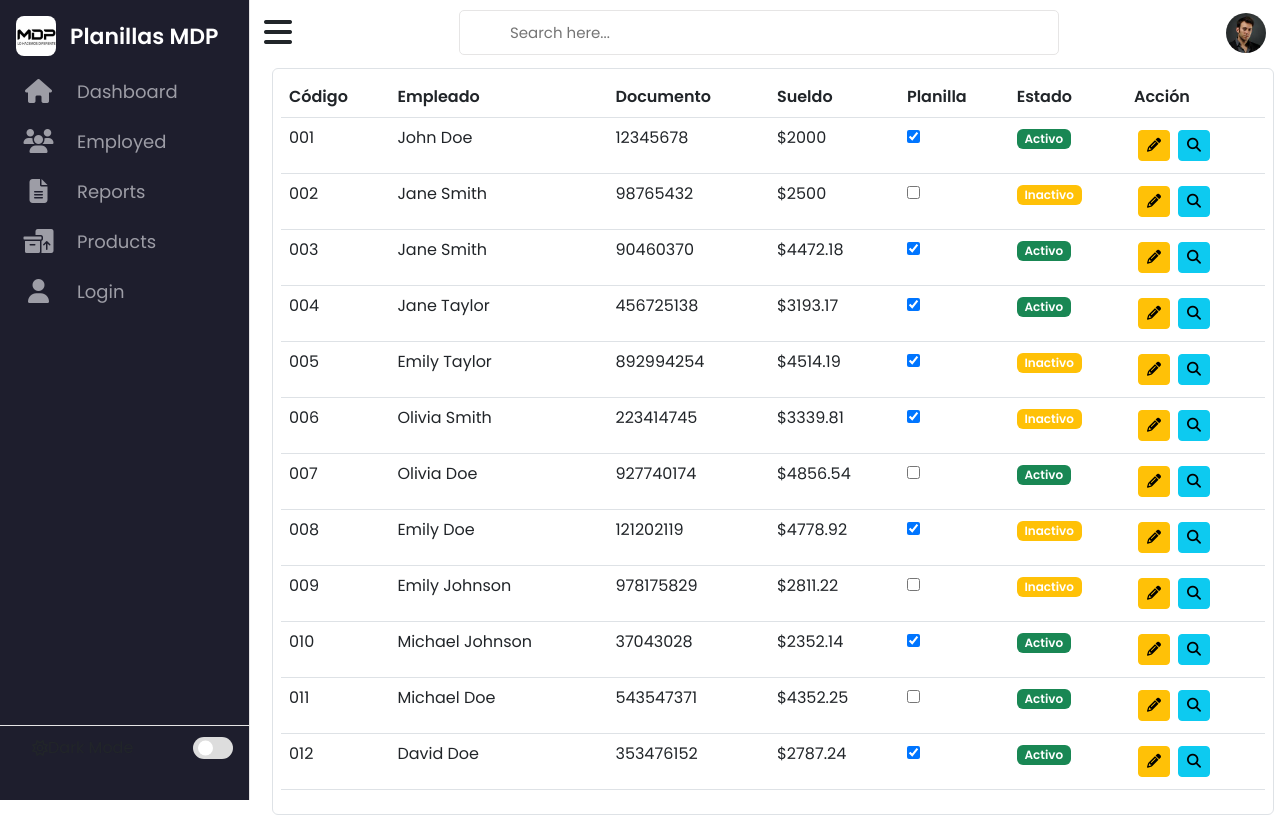
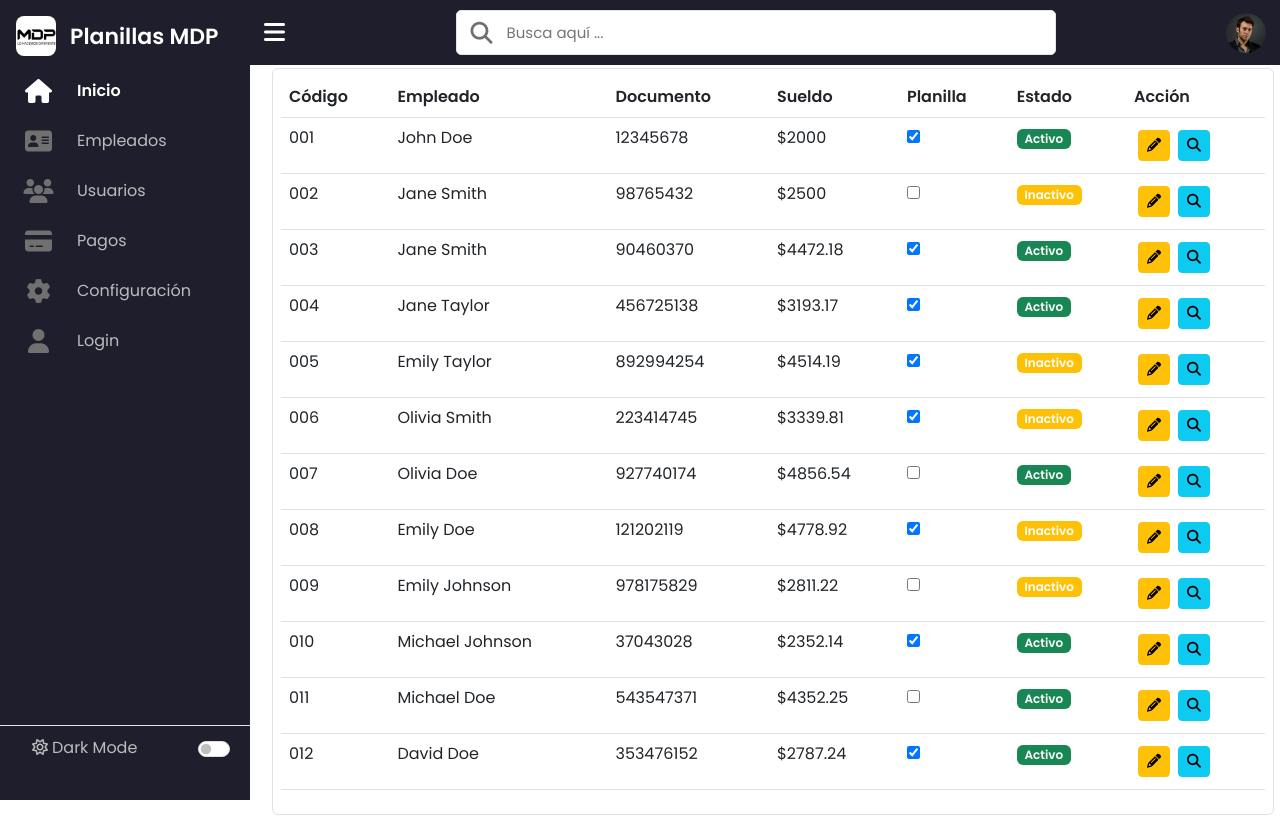
Before and after one commit to Jerick97/MDP-PRY-SistemaDePlanillas-Frontend, a React (Vite) app: page / in a window 1280 px wide. Built offline with nearby package versions, Linux system fonts and the light colour scheme.

Commit message:
style(frontend): Se agrego estilos para menu active

```diff
--- a/src/App.css
+++ b/src/App.css
@@ -1,7 +1,27 @@
 .bg-main {
-  background-color: #efefef;
+  background-color: #1e1e2d !important;
 }
 
 .error-page__container {
   height: 100vh;
 }
+
+.hidden {
+  display: none;
+}
+
+.menu-items ul a {
+  color: #bcbcbc;
+}
+
+.menu-items ul a:hover,
+.menu-items ul a:hover i {
+  color: #fff;
+  font-weight: 900;
+}
+
+.menu-items ul a.active,
+.menu-items ul a.active i {
+  color: #fff !important;
+  font-weight: 900;
+}
--- a/src/assets/css/BaseTemplate.css
+++ b/src/assets/css/BaseTemplate.css
@@ -30,6 +30,7 @@ body {
   min-height: 100vh;
   background-color: var(--primary-color);
 }
+
 body.dark {
   --primary-color: #3a3b3c;
   --panel-color: #242526;
@@ -72,9 +73,6 @@ nav {
   width: 250px;
   padding: 10px 14px;
   background-color: #1e1e2d;
-
-  /* background-color: var(--panel-color); */
-  border-right: 1px solid var(--border-color);
   transition: var(--tran-05);
 }
 nav.close {
@@ -98,7 +96,6 @@ nav .logo-name .logo_name {
   font-size: 22px;
   font-weight: 600;
   color: #ffffff;
-  /* color: var(--text-color); */
   margin-left: 14px;
   transition: var(--tran-05);
 }
@@ -145,13 +142,11 @@ body.dark li a:hover:before {
   align-items: center;
   justify-content: center;
   color: var(--black-light-color);
-  color: #9d9da6;
 }
 .menu-items li a .link-name {
   font-size: 18px;
   font-weight: 400;
-  color: #9d9da6;
-  /* color: var(--black-light-color);     */
+  color: #bcbcbc;
   transition: var(--tran-05);
 }
 nav.close li a .link-name {
@@ -162,10 +157,14 @@ nav.close li a .link-name {
 .nav-links li a:hover .link-name {
   color: var(--primary-color);
 }
+
+.mode {
+  color: #bcbcbc;
+}
+
 body.dark .nav-links li a:hover i,
 body.dark .nav-links li a:hover .link-name {
-  color: #ffffff;
-  /* color: var(--text-color); */
+  color: var(--text-color);
 }
 .menu-items .logout-mode {
   padding-top: 10px;
@@ -218,6 +217,7 @@ body.dark .switch:before {
   width: calc(100% - 250px);
   padding: 10px 14px;
   transition: var(--tran-05);
+  border: none;
 }
 nav.close ~ .dashboard {
   left: 73px;
--- a/src/components/data/ItemsMenuData.js
+++ b/src/components/data/ItemsMenuData.js
@@ -1,23 +1,28 @@
 export const ItemsMenuData = [
   {
-    title: "Dashboard",
+    title: "Inicio",
     href: "/",
     iconClass: "fa-solid fa-house",
   },
   {
-    title: "Employed",
+    title: "Empleados",
     href: "/create_employed",
+    iconClass: "fa-solid fa-address-card",
+  },
+  {
+    title: "Usuarios",
+    href: "/users",
     iconClass: "fa-solid fa-users",
   },
   {
-    title: "Reports",
-    href: "#",
-    iconClass: "fa-solid fa-file-lines",
+    title: "Pagos",
+    href: "/payments",
+    iconClass: "fa-solid fa-credit-card",
   },
   {
-    title: "Products",
-    href: "#",
-    iconClass: "fa-solid fa-boxes-packing",
+    title: "Configuración",
+    href: "/config",
+    iconClass: "fa-solid fa-gear",
   },
   {
     title: "Login",
--- a/src/layouts/MainLayout.jsx
+++ b/src/layouts/MainLayout.jsx
@@ -1,13 +1,33 @@
 import "../assets/css/BaseTemplate.css";
-import { useState } from "react";
+import { useEffect, useState } from "react";
 import { ItemsMenuData } from "../components/data/ItemsMenuData";
 import LogoMdp from "../assets/images/mdpLogo.jpg";
 import Avatar from "../assets/images/Avatar1.jpg";
-import { Link, Outlet } from "react-router-dom";
+import { Outlet, NavLink } from "react-router-dom";
 
 function MainLayout() {
   const [sidebar, setSidebar] = useState(true);
   const showSidebar = () => setSidebar(!sidebar);
+  const [isDarkMode, setIsDarkMode] = useState(false);
+
+  const toggleDarkMode = () => {
+    setIsDarkMode(!isDarkMode);
+  };
+
+  const [isMobile, setIsMobile] = useState(window.innerWidth < 768);
+
+  useEffect(() => {
+    const handleResize = () => {
+      setIsMobile(window.innerWidth < 768);
+    };
+
+    window.addEventListener("resize", handleResize);
+
+    return () => {
+      window.removeEventListener("resize", handleResize);
+    };
+  }, []);
+
   return (
     <>
       <nav className={sidebar ? "p-0" : "p-0 close"}>
@@ -22,42 +42,54 @@ function MainLayout() {
             Planillas MDP
           </span>
         </div>
-        <div className="menu-items ">
+        <div className="menu-items">
           <ul className="p-0 nav-links">
             {ItemsMenuData.map((item, index) => {
               return (
                 <li key={index}>
-                  <Link to={item.href}>
+                  <NavLink to={item.href}>
                     <i className={item.iconClass + " m-3"}></i>
-                    <span className="link-name">{item.title}</span>
-                  </Link>
+                    <span>{item.title}</span>
+                  </NavLink>
                 </li>
               );
             })}
           </ul>
           <ul className="logout-mode">
-            <li className="mode">
+            <li className="mode d-flex align-items-center justify-content-between">
               {sidebar ? (
-                <>
+                <div className={`${isMobile ? "hidden" : "d-none d-md-block"}`}>
                   <i className="fa-regular fa-sun"></i>
-                  <span className="link-name">Dark Mode</span>
-                </>
+                  <span className="link-name mx-1">
+                    {isDarkMode ? "Light Mode" : "Dark Mode"}
+                  </span>
+                </div>
               ) : (
                 <span>&nbsp;</span>
               )}
-              <div className="mode-toggle">
-                <span className="switch"></span>
+              <div className="form-check form-switch mode-toggle">
+                <input
+                  className="form-check-input"
+                  type="checkbox"
+                  role="switch"
+                  id="flexSwitchCheckChecked"
+                  checked={isDarkMode}
+                  onChange={toggleDarkMode}
+                />
               </div>
             </li>
           </ul>
         </div>
       </nav>
-      <section className="dashboard bg-main">
-        <div className="top">
-          <i className="fa-solid fa-bars fa-2xl" onClick={showSidebar}></i>
+      <section className="dashboard">
+        <div className="top bg-main">
+          <i
+            className="fa-solid fa-bars fa-xl text-white"
+            onClick={showSidebar}
+          ></i>
           <div className="search-box">
-            <i className="uil uil-search"></i>
-            <input type="text" placeholder="Search here..." />
+            <i className="fa-solid fa-magnifying-glass"></i>
+            <input type="text" placeholder="Busca aquí ..." />
           </div>
           <img src={Avatar} alt="user" />
         </div>
--- a/src/pages/createEmployed/FormPerfil.jsx
+++ b/src/pages/createEmployed/FormPerfil.jsx
@@ -1,3 +1,4 @@
+import Avatar from "../../assets/images/Avatar1.jpg";
 const FormPerfil = () => {
   return (
     <div className="bg-light">
@@ -60,7 +61,7 @@ const FormPerfil = () => {
           <div className="col-md-3 d-flex flex-column justify-content-center align-items-center">
             <div className="rounded">
               <img
-                src="../src/assets/images/perfil2.jpg"
+                src={Avatar}
                 alt="Imagen"
                 className="img-fluid img-thumbnail"
                 style={{ maxWidth: "100px" }}
--- a/src/pages/errorPage/ErrorPage.jsx
+++ b/src/pages/errorPage/ErrorPage.jsx
@@ -1,4 +1,4 @@
-import { useRouteError } from "react-router-dom";
+import { Link, useRouteError } from "react-router-dom";
 
 function ErrorPage() {
   const error = useRouteError();
@@ -13,6 +13,10 @@ function ErrorPage() {
       <p>
         <i>{error.statusText || error.message}</i>
       </p>
+
+      <Link to="/" className="btn btn-dark">
+        Volver al Inicio
+      </Link>
     </div>
   );
 }
```
